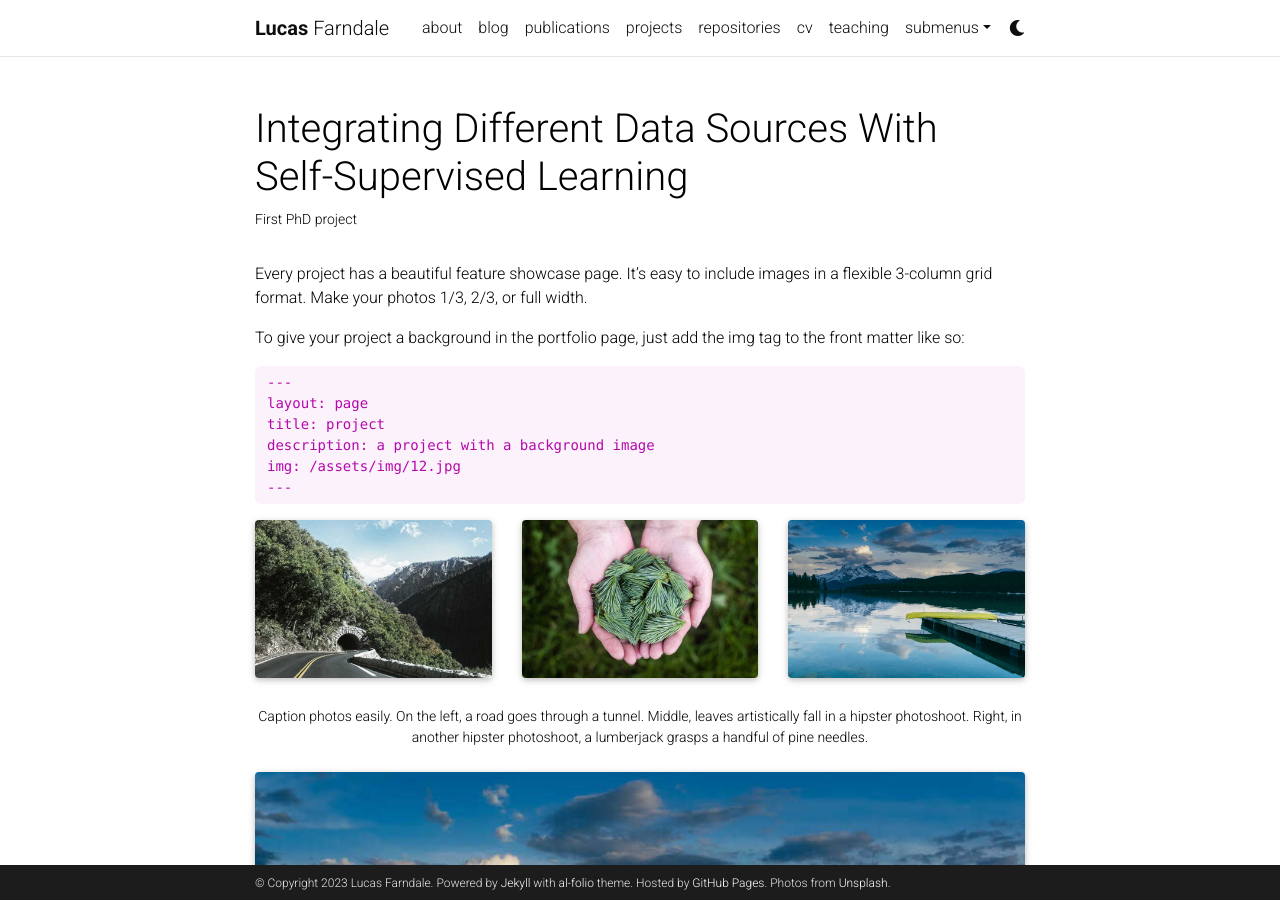
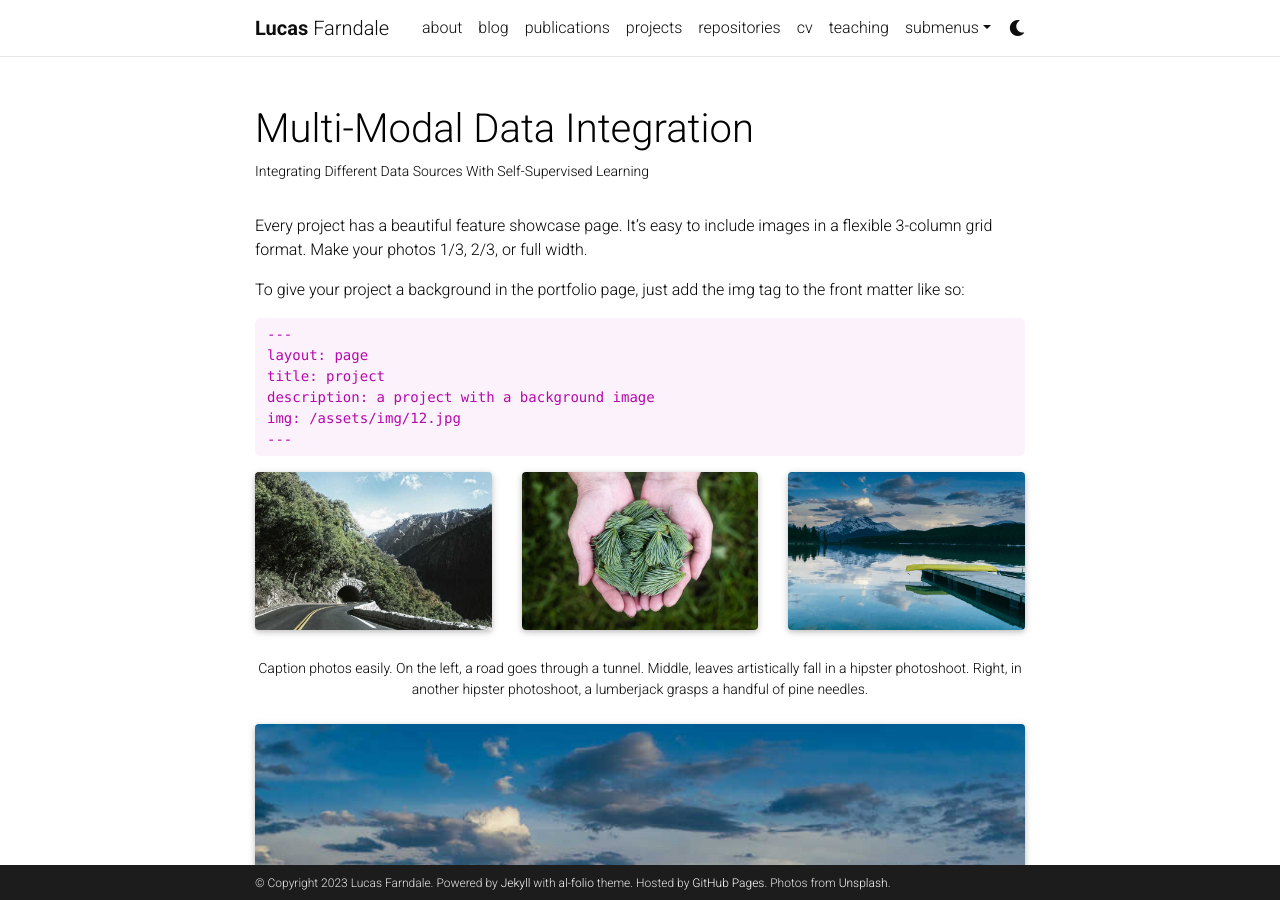
Before and after one commit to lucasfarndale/lucasfarndale.github.io, a Jekyll site: the page built from _projects/1_project.md, in a window 1280 px wide and 900 px high. Built offline with Jekyll 4.4.1, drawn with Linux system fonts in a browser that asks for light colours; full-size pictures stand in for the smaller copies a plugin makes; comment, search, counter and statistics services are not loaded; a style sheet for code colours, icons or effects is not loaded.

Commit message:
Update 1_project.md

```diff
--- a/_projects/1_project.md
+++ b/_projects/1_project.md
@@ -1,7 +1,7 @@
 ---
 layout: page
-title: Integrating Different Data Sources With Self-Supervised Learning
-description: First PhD project
+title: Multi-Modal Data Integration
+description: Integrating Different Data Sources With Self-Supervised Learning
 img: assets/img/12.jpg
 importance: 1
 category: work
```
